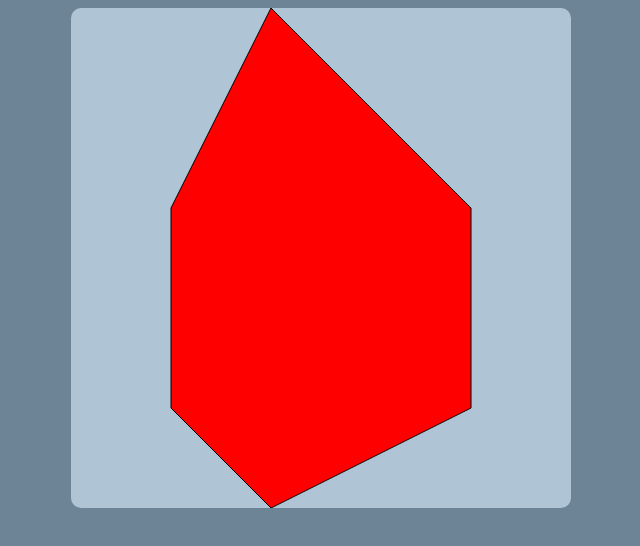
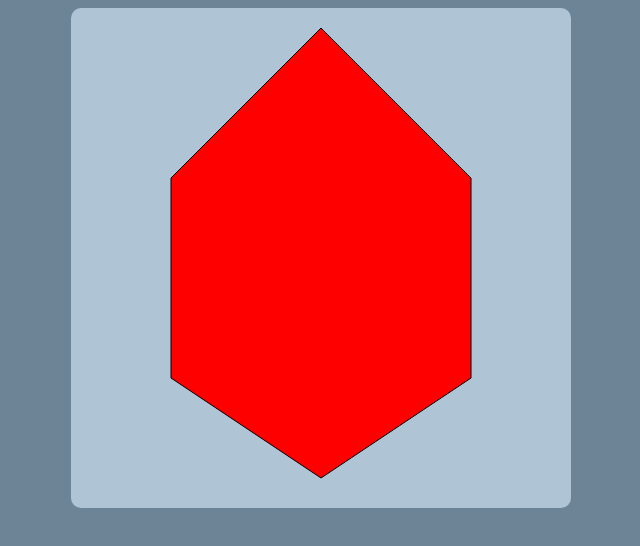
Before and after one commit to Prayushstha/Web-Libraries, a plain HTML site: page RadarChart/index.html in a window 1280 px wide. Shown: the whole page, without its empty margins (319-959 px from the left). Drawn offline with Linux system fonts and the light colour scheme.

Commit message:
Made it look less uglier

```diff
--- a/RadarChart/index.html
+++ b/RadarChart/index.html
@@ -8,9 +8,9 @@
   </head>
   <body>
     <div class="radar-container" id="radarContainer">
-      <svg width="500" height="500" viewBox="-100 -100 500 500" style="padding: auto;">
+      <svg width="500" height="500" viewBox="-100 -70 500 500">
         <polygon stroke="black" fill="red"
-          points="0 300, 0 100, 100 -100, 300 100, 300 300, 100 400"
+          points="0 300, 0 100, 150 -50, 300 100, 300 300, 150 400"
         />
       </svg>
     </div>
```
